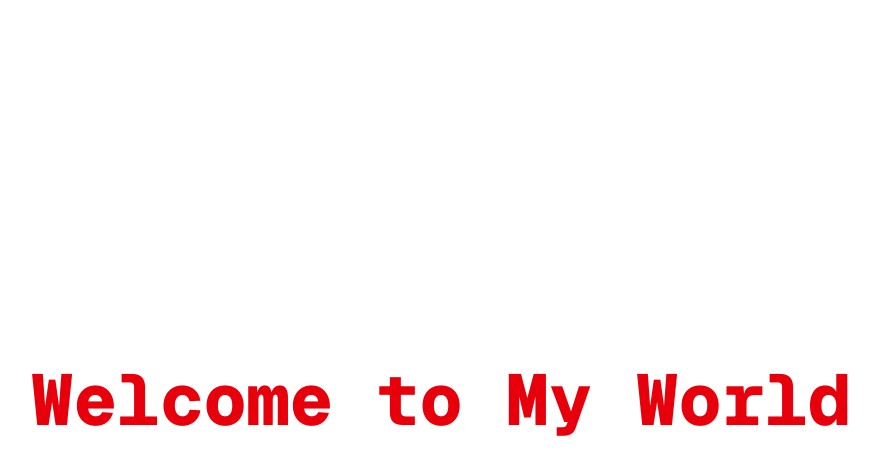
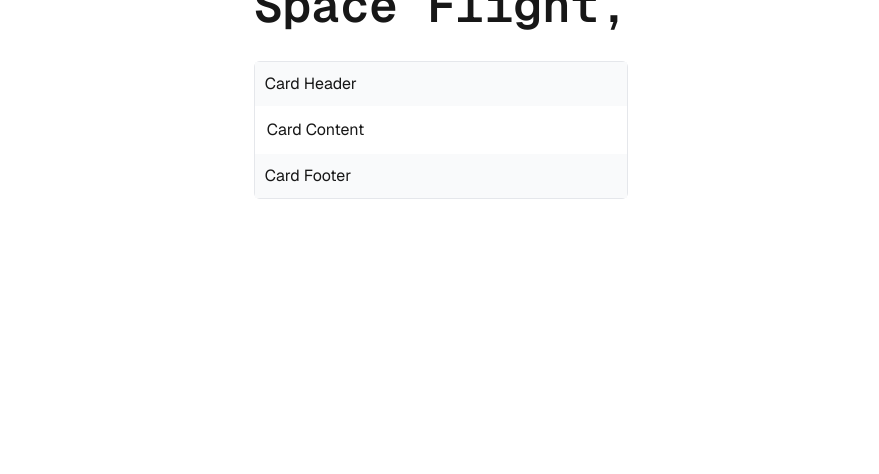
Before and after one commit to WinZawOoDev/sst-next-demo, a Next.js app: page / in a window 1280 px wide. Shown: the top 474 px of the page, without its empty margins (199-1078 px from the left). Built offline with nearby package versions, Linux system fonts and the light colour scheme.

Commit message:
feat: new card design

```diff
--- a/app/page.tsx
+++ b/app/page.tsx
@@ -3,8 +3,19 @@ import Image from "next/image";
 export default function Home() {
   return (
     <div className="grid grid-rows-[20px_1fr_20px] items-center justify-items-center min-h-screen p-8 pb-20 gap-16 sm:p-20 font-[family-name:var(--font-geist-sans)]">
-      <main className="flex flex-col gap-[32px] row-start-2 items-center sm:items-start">
-        <h1 className="font-mono text-7xl font-extrabold text-red-600">Welcome to My World</h1>
+      <main className="flex flex-col gap-[32px] sm:item s-start">
+        <div className="">
+          <h1 className="text-5xl font-mono font-semibold">Space Flight,</h1>
+        </div>
+        <div className="border border-gray-200 rounded-md bg-white">
+          <h2 className="bg-gray-50 p-2.5">Card Header</h2>
+          <div className="p-3">
+            Card Content
+          </div>
+          <div className="bg-gray-50 p-2.5">
+            Card Footer
+          </div>
+        </div>
       </main>
     </div>
   );
--- a/sst-env.d.ts
+++ b/sst-env.d.ts
@@ -5,15 +5,11 @@
 
 declare module "sst" {
   export interface Resource {
-    "premium-banking-demo-next-demo": {
+    "sst-next-demo-app": {
       "type": "sst.aws.Nextjs"
       "url": string
     }
-    "premium-banking-next-demo": {
-      "name": string
-      "type": "sst.aws.Bucket"
-    }
-    "sst-next-demo": {
+    "sst-next-demo-bucket": {
       "name": string
       "type": "sst.aws.Bucket"
     }
```
